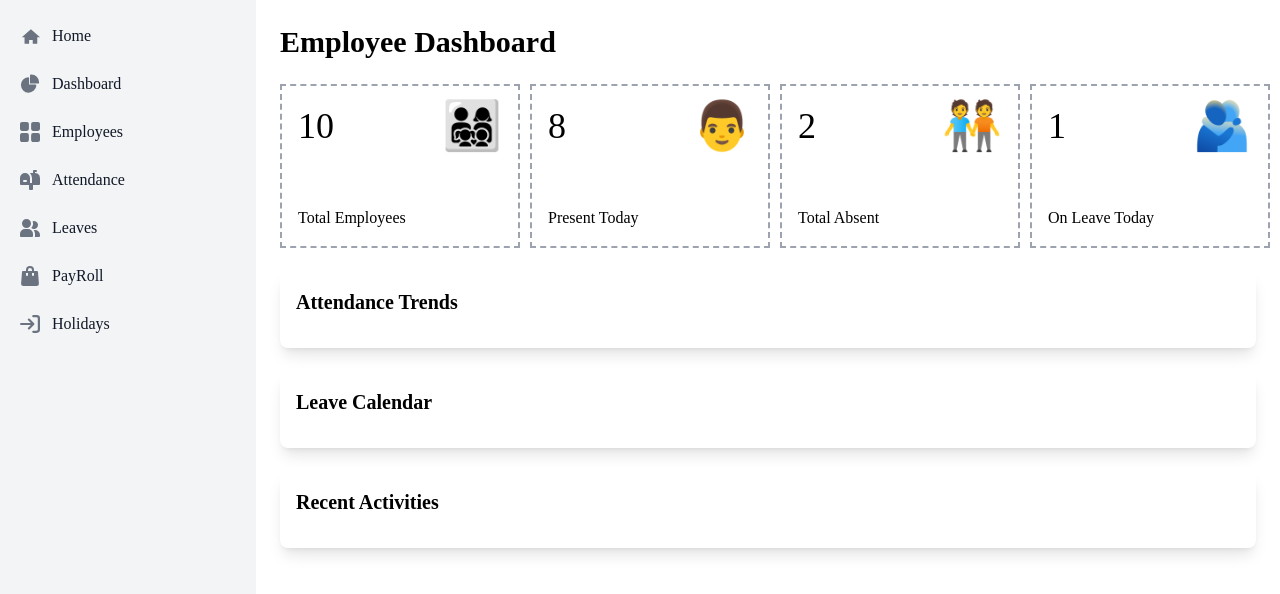
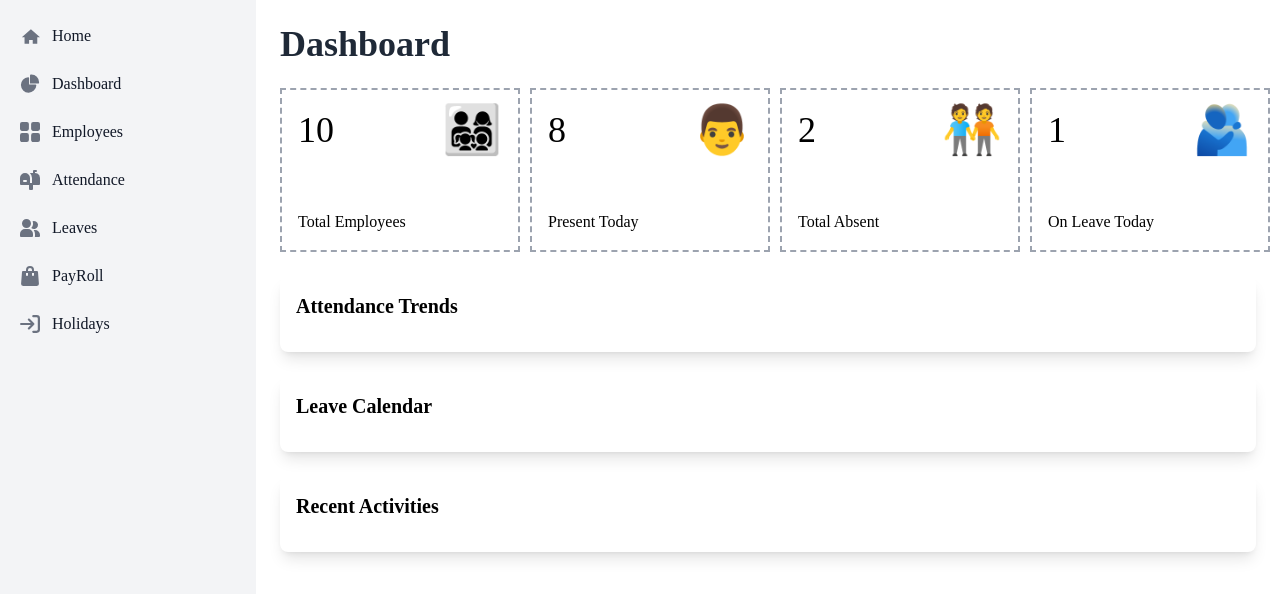
Before and after one commit to rocketBoie/CRM, a Vue app: page /services in a window 1280 px wide. Shown: the top 594 px of the page. Built offline with nearby package versions, Linux system fonts and the light colour scheme; a web font is replaced by a local one.

Commit message:
minor Change

```diff
--- a/src/views/Services.vue
+++ b/src/views/Services.vue
@@ -4,7 +4,7 @@
 
     <div class="flex-1 ml-64 p-6">
       <header class="mb-6">
-        <h1 class="text-3xl font-semibold">Employee Dashboard</h1>
+        <h1 class="text-4xl font-extrabold mb-6 text-gray-800">Dashboard</h1>
       </header>
 
       <div class="grid grid-cols-1 sm:grid-cols-2 lg:grid-cols-4 gap-6 mb-6">
@@ -34,10 +34,9 @@ import { ref } from 'vue';
 import Cards from '../components/Cards.vue';
 import SideBar from '../components/SideBar.vue';
 import { employeeStore } from '../stores/store';
+
 const emp = employeeStore()
 
 </script>
 
-<style scoped>
-
-</style>
+<style scoped></style>
```
